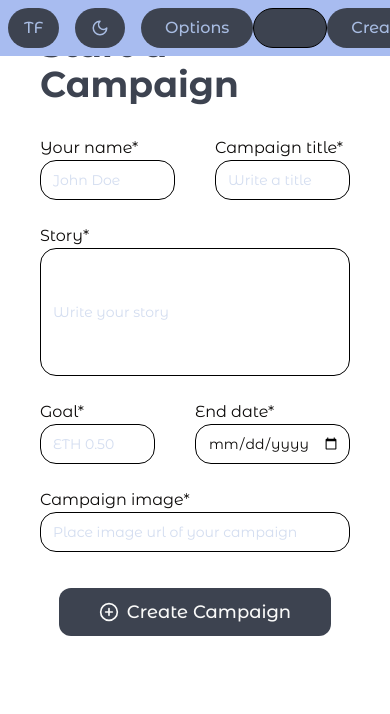
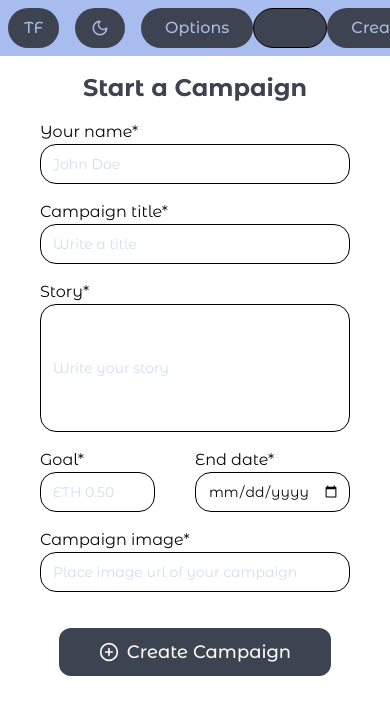
Before and after one commit to Alvinvarghese/trustfunds, a Next.js app: page /user/campaigns/create in a window 390 px wide. Shown: the top 714 px of the page. Built offline with nearby package versions, Linux system fonts and the light colour scheme.

Commit message:
mobile responsive

```diff
--- a/src/app/auth/login/page.js
+++ b/src/app/auth/login/page.js
@@ -12,7 +12,7 @@ const Page = () => {
 
   return (
     <div className="flex h-screen">
-      <div className="hidden flex-1 cursor-pointer md:block">
+      <div className="hidden flex-1 cursor-pointer lg:block">
         <Image
           height={1024}
           width={720}
--- a/src/app/page.js
+++ b/src/app/page.js
@@ -1,3 +1,6 @@
+import Home from "@/components/Home/Home";
+import Navbar from "@/components/navbar/navbar";
+
 const Page = () => {
   return (
     <>
--- a/src/app/user/campaigns/create/page.js
+++ b/src/app/user/campaigns/create/page.js
@@ -6,15 +6,15 @@ import React from "react";
 const Page = () => {
   return (
     <div className="flex h-screen flex-col items-center px-10">
-      <h1 className=" mt-6 text-4xl font-bold text-darkgray">
+      <h1 className=" mt-8 text-2xl font-bold text-darkgray lg:text-4xl">
         Start a Campaign
       </h1>
-      <div className="mb-6 flex w-full pt-8">
-        <div className="mr-10 w-1/2">
+      <div className="w-full flex-row pt-4 lg:mb-6 lg:flex">
+        <div className="pb-4 lg:mr-10 lg:w-1/2">
           <label>Your name*</label>
           <Input className="rounded-2xl" type="text" placeholder="John Doe" />
         </div>
-        <div className="w-1/2">
+        <div className="pb-4 lg:w-1/2">
           <label>Campaign title*</label>
           <Input
             className="rounded-2xl"
@@ -23,7 +23,7 @@ const Page = () => {
           />
         </div>
       </div>
-      <div className="mb-6 w-full">
+      <div className="w-full pb-4 lg:mb-6">
         <label>Story*</label>
         <Input
           className="h-32 rounded-2xl align-top"
@@ -31,7 +31,7 @@ const Page = () => {
           placeholder="Write your story"
         />
       </div>
-      <div className="mb-6 flex w-full">
+      <div className="flex w-full pb-4 lg:mb-6">
         <div className="mr-10 w-1/2 ">
           <label>Goal*</label>
           <Input className="rounded-2xl" type="text" placeholder="ETH 0.50" />
--- a/src/app/user/layout.js
+++ b/src/app/user/layout.js
@@ -4,7 +4,7 @@ const Layout = (props) => {
   return (
     <div>
       <Navbar />
-      {props.children}
+      <div className="pt-10">{props.children}</div>
     </div>
   );
 };
--- a/src/components/Home/Dashboard.js
+++ b/src/components/Home/Dashboard.js
@@ -4,6 +4,7 @@ const Dashboard = () => {
   return (
     <div className="w-full py-10">
       <SectionHeading text="Dashboard" p="Your campaigns" />
+
     </div>
   );
 };
--- a/src/components/Home/Home.js
+++ b/src/components/Home/Home.js
@@ -4,7 +4,7 @@ import LandingPage from "./LandingPage";
 
 const Home = () => {
   return (
-    <div className="max-w-screen bg-home-bg custom_scroll h-screen overflow-y-auto lg:pl-12 lg:pr-24">
+    <div className="max-w-screen custom_scroll h-screen overflow-y-auto bg-home-bg lg:pl-12 lg:pr-24">
       <LandingPage />
       <Dashboard />
       <ExploreCampaigns />
```
